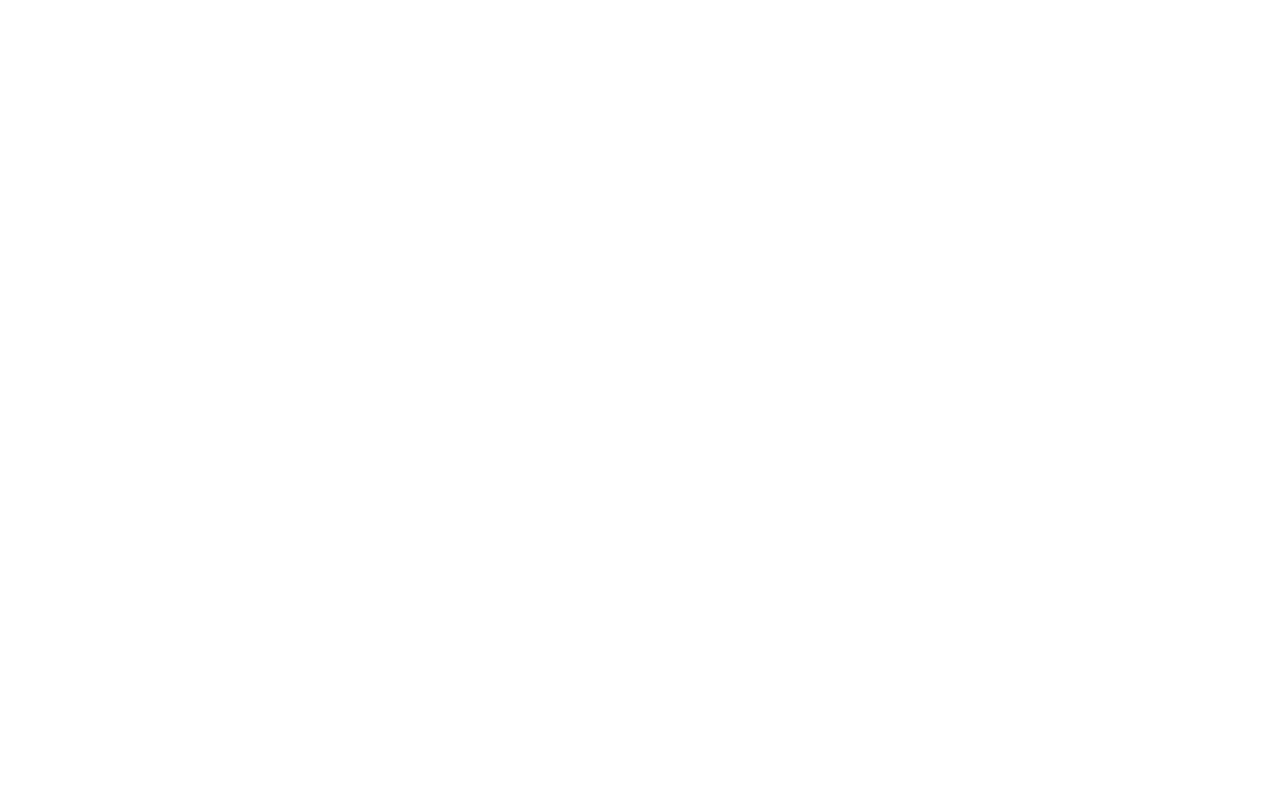
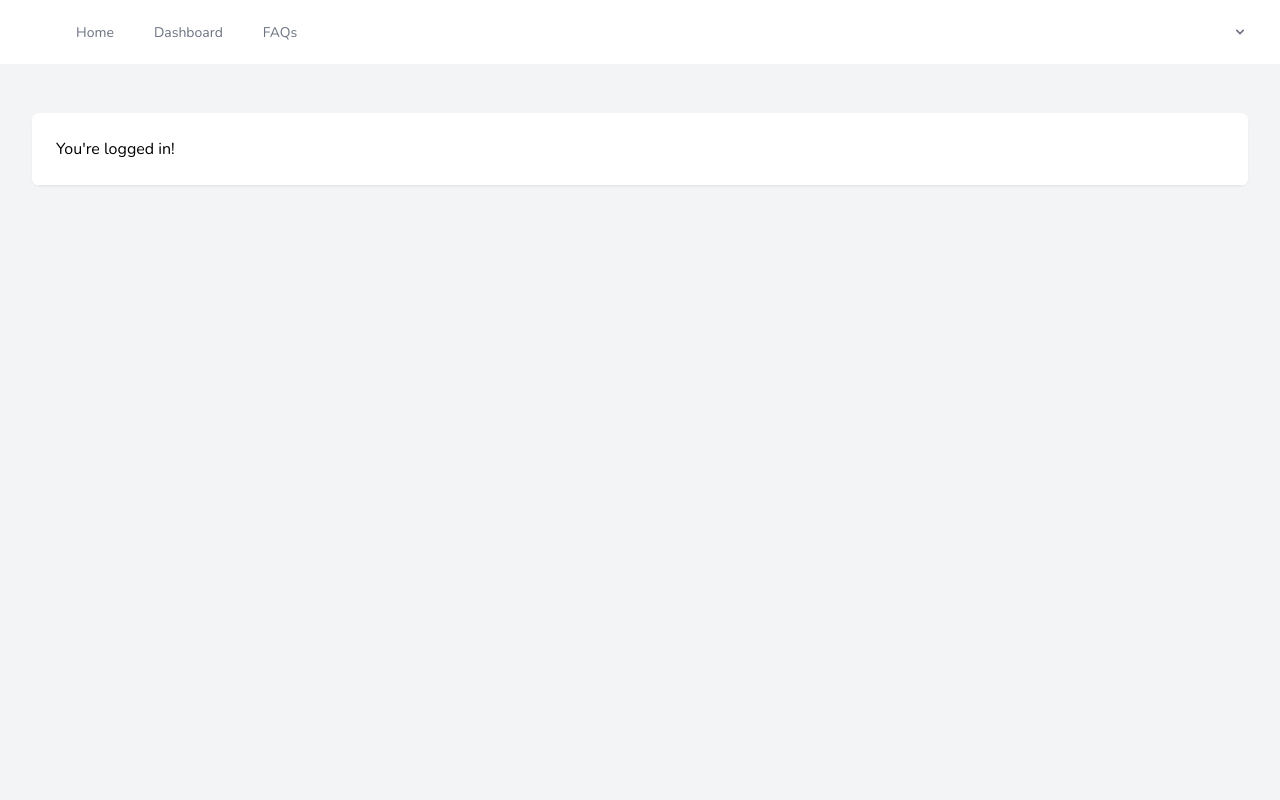
Before and after one commit to petrobolos/nimbus, a Laravel app: page / in a window 1280 px wide. Before the commit the page is empty. Run offline with Laravel 8, Linux system fonts and the light colour scheme; style sheets or scripts are compiled from the project's sources.

Commit message:
WIP views.

```diff
--- a/resources/views/components/nav-link.blade.php
+++ b/resources/views/components/nav-link.blade.php
@@ -1,9 +1,7 @@
 @props(['active'])
 
 @php
-$classes = ($active ?? false)
-            ? 'inline-flex items-center px-1 pt-1 border-b-2 border-indigo-400 text-sm font-medium leading-5 text-gray-900 focus:outline-none focus:border-indigo-700 transition duration-150 ease-in-out'
-            : 'inline-flex items-center px-1 pt-1 border-b-2 border-transparent text-sm font-medium leading-5 text-gray-500 hover:text-gray-700 hover:border-gray-300 focus:outline-none focus:text-gray-700 focus:border-gray-300 transition duration-150 ease-in-out';
+    $classes = 'inline-flex items-center px-1 pt-1 border-b-2 border-transparent text-sm font-medium leading-5 text-gray-500 hover:text-gray-700 hover:border-gray-300 focus:outline-none focus:text-gray-700 focus:border-gray-300 transition duration-150 ease-in-out';
 @endphp
 
 <a {{ $attributes->merge(['class' => $classes]) }}>
--- a/resources/views/layouts/app.blade.php
+++ b/resources/views/layouts/app.blade.php
@@ -5,7 +5,7 @@
         <meta name="viewport" content="width=device-width, initial-scale=1">
         <meta name="csrf-token" content="{{ csrf_token() }}">
 
-        <title>{{ config('app.name', 'Laravel') }}</title>
+        <title>@yield('title') | {{ config('app.name', 'Laravel') }}</title>
 
         <!-- Fonts -->
         <link rel="stylesheet" href="https://fonts.googleapis.com/css2?family=Nunito:wght@400;600;700&display=swap">
@@ -20,13 +20,6 @@
         <div class="min-h-screen bg-gray-100">
             @include('layouts.navigation')
 
-            <!-- Page Heading -->
-            <header class="bg-white shadow">
-                <div class="max-w-7xl mx-auto py-6 px-4 sm:px-6 lg:px-8">
-                    {{ $header }}
-                </div>
-            </header>
-
             <!-- Page Content -->
             <main>
                 {{ $slot }}
--- a/resources/views/layouts/guest.blade.php
+++ b/resources/views/layouts/guest.blade.php
@@ -5,7 +5,7 @@
         <meta name="viewport" content="width=device-width, initial-scale=1">
         <meta name="csrf-token" content="{{ csrf_token() }}">
 
-        <title>{{ config('app.name', 'Laravel') }}</title>
+        <title>@yield('title') | {{ config('app.name', 'Laravel') }}</title>
 
         <!-- Fonts -->
         <link rel="stylesheet" href="https://fonts.googleapis.com/css2?family=Nunito:wght@400;600;700&display=swap">
--- a/resources/views/layouts/navigation.blade.php
+++ b/resources/views/layouts/navigation.blade.php
@@ -1,29 +1,25 @@
 <nav x-data="{ open: false }" class="bg-white border-b border-gray-100">
-    <!-- Primary Navigation Menu -->
     <div class="max-w-7xl mx-auto px-4 sm:px-6 lg:px-8">
         <div class="flex justify-between h-16">
             <div class="flex">
-                <!-- Logo -->
-                <div class="flex-shrink-0 flex items-center">
-                    <a href="{{ route('dashboard') }}">
-                        <x-application-logo class="block h-10 w-auto fill-current text-gray-600" />
-                    </a>
-                </div>
-
-                <!-- Navigation Links -->
                 <div class="hidden space-x-8 sm:-my-px sm:ml-10 sm:flex">
-                    <x-nav-link :href="route('dashboard')" :active="request()->routeIs('dashboard')">
+                    <x-nav-link :href="route('pages.home')">
+                        {{ __('Home') }}
+                    </x-nav-link>
+                    <x-nav-link :href="route('dashboard')">
                         {{ __('Dashboard') }}
+                    </x-nav-link>
+                    <x-nav-link :href="route('pages.faqs')">
+                        {{ __('FAQs') }}
                     </x-nav-link>
                 </div>
             </div>
 
-            <!-- Settings Dropdown -->
             <div class="hidden sm:flex sm:items-center sm:ml-6">
                 <x-dropdown align="right" width="48">
                     <x-slot name="trigger">
                         <button class="flex items-center text-sm font-medium text-gray-500 hover:text-gray-700 hover:border-gray-300 focus:outline-none focus:text-gray-700 focus:border-gray-300 transition duration-150 ease-in-out">
-                            <div>{{ Auth::user()->name }}</div>
+                            <div>{{ Auth::user()->name ?? '' }}</div>
 
                             <div class="ml-1">
                                 <svg class="fill-current h-4 w-4" xmlns="http://www.w3.org/2000/svg" viewBox="0 0 20 20">
@@ -34,13 +30,11 @@
                     </x-slot>
 
                     <x-slot name="content">
-                        <!-- Authentication -->
                         <form method="POST" action="{{ route('logout') }}">
                             @csrf
 
                             <x-dropdown-link :href="route('logout')"
-                                    onclick="event.preventDefault();
-                                                this.closest('form').submit();">
+                                    onclick="event.preventDefault(); this.closest('form').submit();">
                                 {{ __('Log Out') }}
                             </x-dropdown-link>
                         </form>
@@ -48,7 +42,6 @@
                 </x-dropdown>
             </div>
 
-            <!-- Hamburger -->
             <div class="-mr-2 flex items-center sm:hidden">
                 <button @click="open = ! open" class="inline-flex items-center justify-center p-2 rounded-md text-gray-400 hover:text-gray-500 hover:bg-gray-100 focus:outline-none focus:bg-gray-100 focus:text-gray-500 transition duration-150 ease-in-out">
                     <svg class="h-6 w-6" stroke="currentColor" fill="none" viewBox="0 0 24 24">
@@ -60,7 +53,6 @@
         </div>
     </div>
 
-    <!-- Responsive Navigation Menu -->
     <div :class="{'block': open, 'hidden': ! open}" class="hidden sm:hidden">
         <div class="pt-2 pb-3 space-y-1">
             <x-responsive-nav-link :href="route('dashboard')" :active="request()->routeIs('dashboard')">
@@ -68,21 +60,18 @@
             </x-responsive-nav-link>
         </div>
 
-        <!-- Responsive Settings Options -->
         <div class="pt-4 pb-1 border-t border-gray-200">
             <div class="px-4">
-                <div class="font-medium text-base text-gray-800">{{ Auth::user()->name }}</div>
-                <div class="font-medium text-sm text-gray-500">{{ Auth::user()->email }}</div>
+                <div class="font-medium text-base text-gray-800">{{ Auth::user()->name ?? '' }}</div>
+                <div class="font-medium text-sm text-gray-500">{{ Auth::user()->email ?? '' }}</div>
             </div>
 
             <div class="mt-3 space-y-1">
-                <!-- Authentication -->
                 <form method="POST" action="{{ route('logout') }}">
                     @csrf
 
                     <x-responsive-nav-link :href="route('logout')"
-                            onclick="event.preventDefault();
-                                        this.closest('form').submit();">
+                            onclick="event.preventDefault(); this.closest('form').submit();">
                         {{ __('Log Out') }}
                     </x-responsive-nav-link>
                 </form>
--- a/resources/views/pages/home.blade.php
+++ b/resources/views/pages/home.blade.php
@@ -0,0 +1,21 @@
+@section('title')
+    Home
+@endsection
+
+<x-app-layout>
+    <x-slot name="header">
+        <h2 class="font-semibold text-xl text-gray-800 leading-tight">
+            {{ __('Dashboard') }}
+        </h2>
+    </x-slot>
+
+    <div class="py-12">
+        <div class="max-w-7xl mx-auto sm:px-6 lg:px-8">
+            <div class="bg-white overflow-hidden shadow-sm sm:rounded-lg">
+                <div class="p-6 bg-white border-b border-gray-200">
+                    You're logged in!
+                </div>
+            </div>
+        </div>
+    </div>
+</x-app-layout>
```
